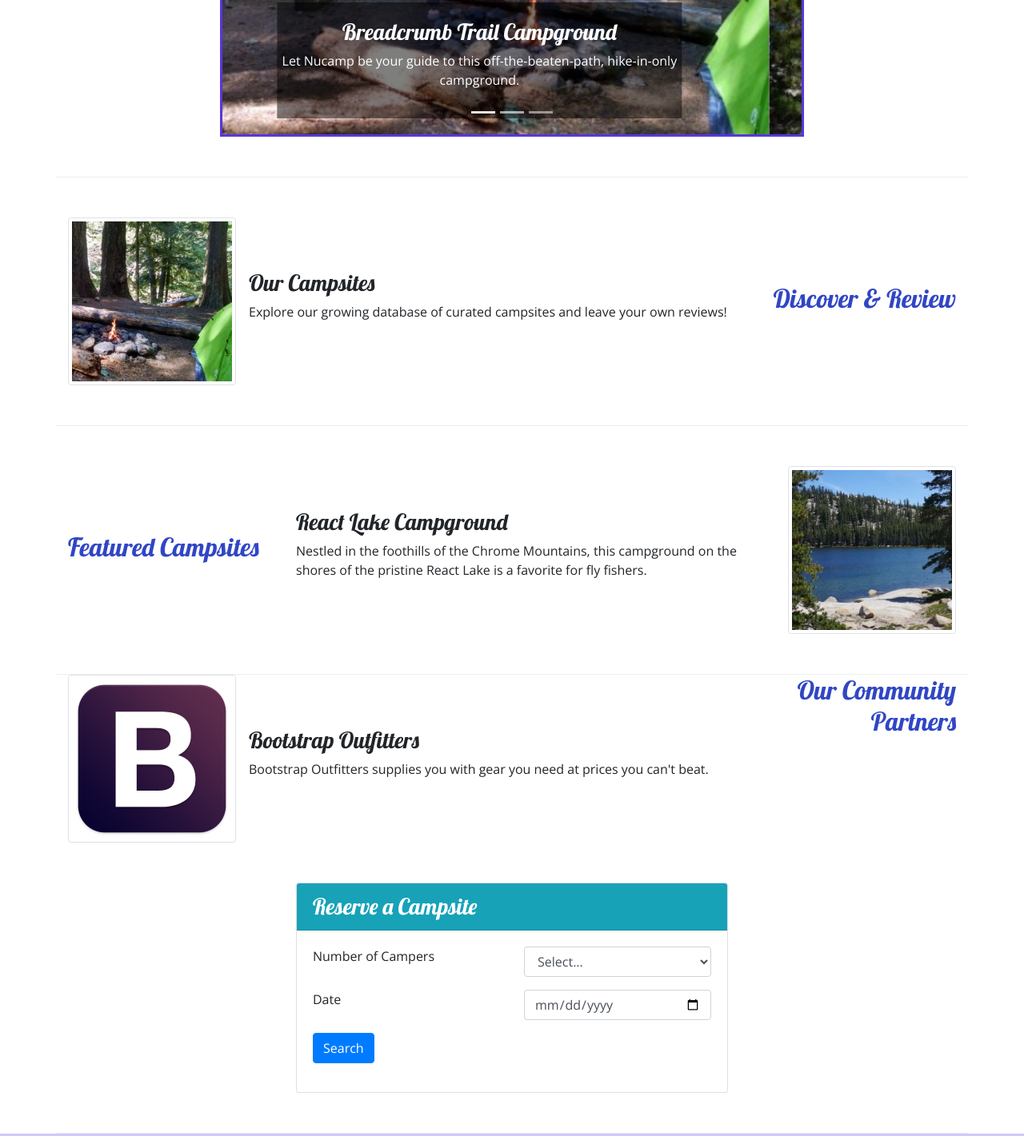
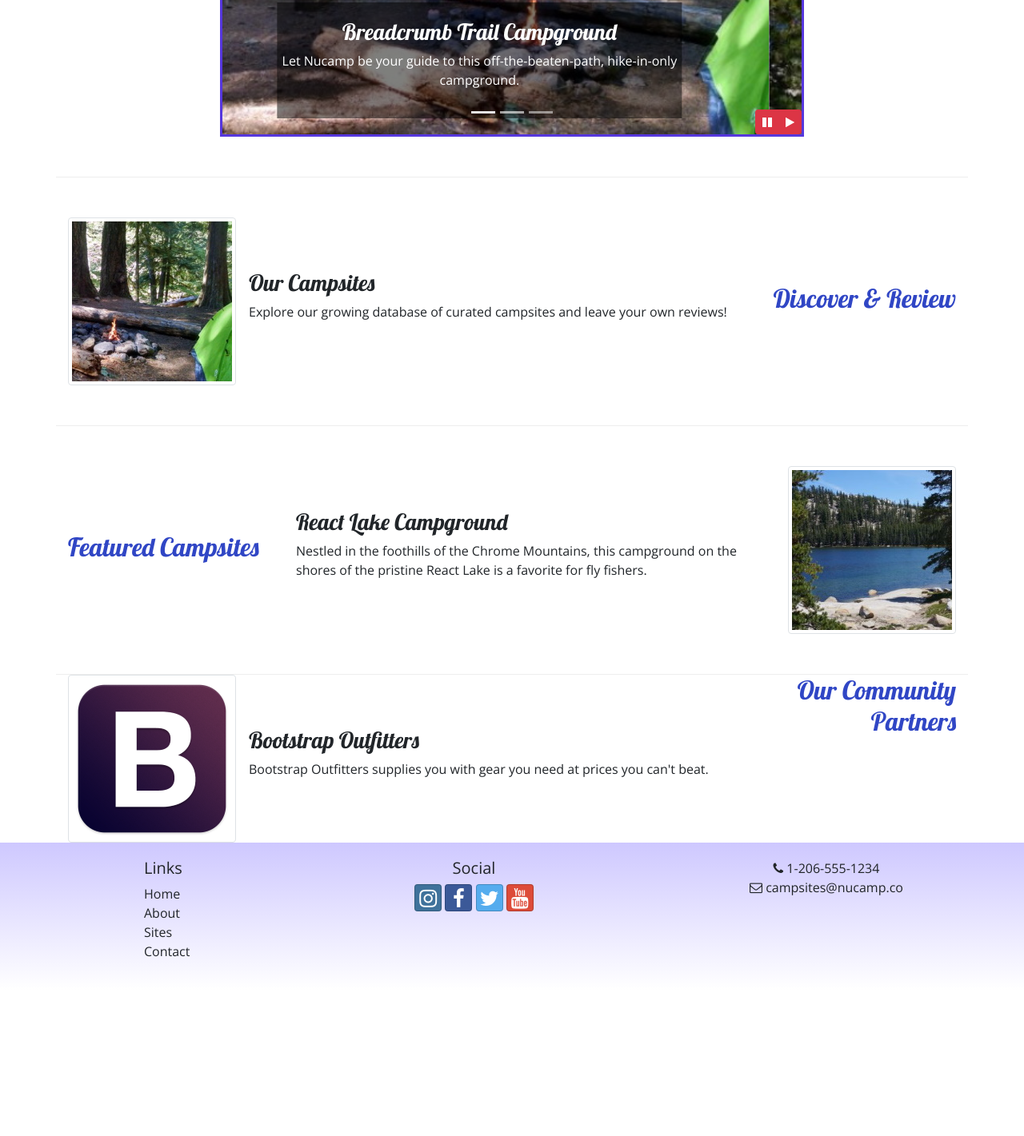
Before and after one commit to Valarance/Nucamp, a website: page nucampsite/index.html in a window 1280 px wide. Shown: the part 571-1992 px from the top of the page at 80% size. After the commit the page ends 1809 px from the top, so only its background shows below. Drawn offline with nearby package versions, Linux system fonts and the light colour scheme.

Commit message:
bootstrap button function to carousel

```diff
--- a/nucampsite/css/styles.css
+++ b/nucampsite/css/styles.css
@@ -47,3 +47,10 @@ a, a:hover {
 .carousel {
     border: solid #5637DD;
 }
+
+#carouselButton {
+    position: absolute;
+    right: 0;
+    bottom: 0;
+    z-index: 100;
+}
--- a/nucampsite/index.html
+++ b/nucampsite/index.html
@@ -36,7 +36,7 @@
                 </div>
             </div>
         </div>
-        </div>
+
     </header>
 
     <div id="reserveModal" class="modal fade" role="dialog">
@@ -216,6 +216,15 @@
                         <span class="carousel-control-next-icon"></span>
                         <span class="sr-only">Next</span>
                     </a>
+                    <div class="btn-group" id="carouselButton">
+                        <button class="btn btn-danger btn-sm" id="carouselPause">
+                            <i class="fa fa-pause"></i>
+                        </button>
+                        <button class="btn btn-danger btn-sm" id="carouselPlay">
+                            <i class="fa fa-play"></i>
+                        </button>
+                    </div>
+
                 </div>
             </div>
         </div>
@@ -270,51 +279,9 @@
                 </div>
             </div>
         </div>
-        <div class="row row-content">
-            <div class="col-sm-6 mx-auto">
-                <div class="card">
-                    <h3 class="card-header bg-info text-white">Reserve a Campsite</h3>
-                    <div class="card-body">
-                        <form id="reserveForm">
-                            <div class="row form-group">
-                                <label for="numCampers" class="col-sm-6">Number of Campers
-                                </label>
-                                <div class="col">
-                                    <select name="numCampers" id="numCampers" class="form-control col">
-                                        <option selected>Select...</option>
-                                        <option value="1">1</option>
-                                        <option value="2">2</option>
-                                        <option value="3">3</option>
-                                        <option value="4">4</option>
-                                        <option value="5">5</option>
-                                        <option value="6">6</option>
-                                    </select>
 
-                                </div>
-                            </div>
-                            <div class="row form-group">
-                                <label for="date" class="col-sm-6">Date
-                                </label>
-                                <div class="col">
-                                    <input type="date" id="date" name="date" class="col form-control"
-                                        value="11/28/1993">
-                                </div>
-                            </div>
-                            <div class="row form-group">
-                                <div class="col-6 ">
-                                    <button type="submit" class="btn btn-primary">Search</button>
-                                </div>
-                                </label>
-                            </div>
-                        </form>
-                    </div>
-                </div>
+    </div>
 
-            </div>
-
-        </div>
-    </div>
-    </div>
     <footer class="site-footer">
         <div class="container">
             <div class="row">
@@ -358,7 +325,17 @@
             $('[data-toggle="tooltip"]').tooltip()
         })
     </script>
-
+    <script>
+        $(function() {
+            $(".carousel").carousel( { interval: 2000, pause: "false" } );
+            $("#carouselPause").click(function(){
+                $(".carousel").carousel("pause");
+            });
+            $("#carouselPlay").click(function(){
+                $(".carousel").carousel("cycle");
+            });
+        });
+    </script>
 
 </body>
 
```
